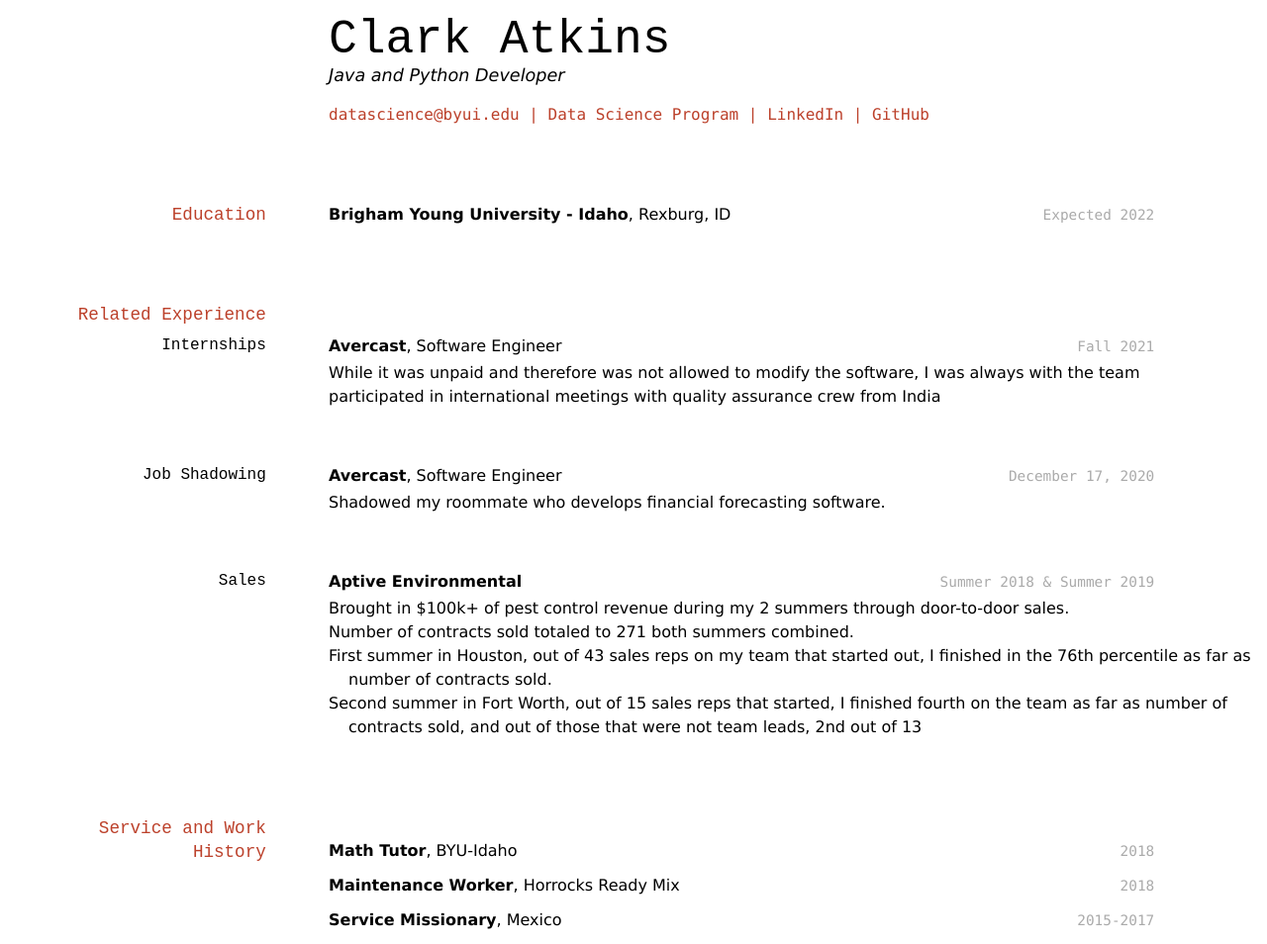
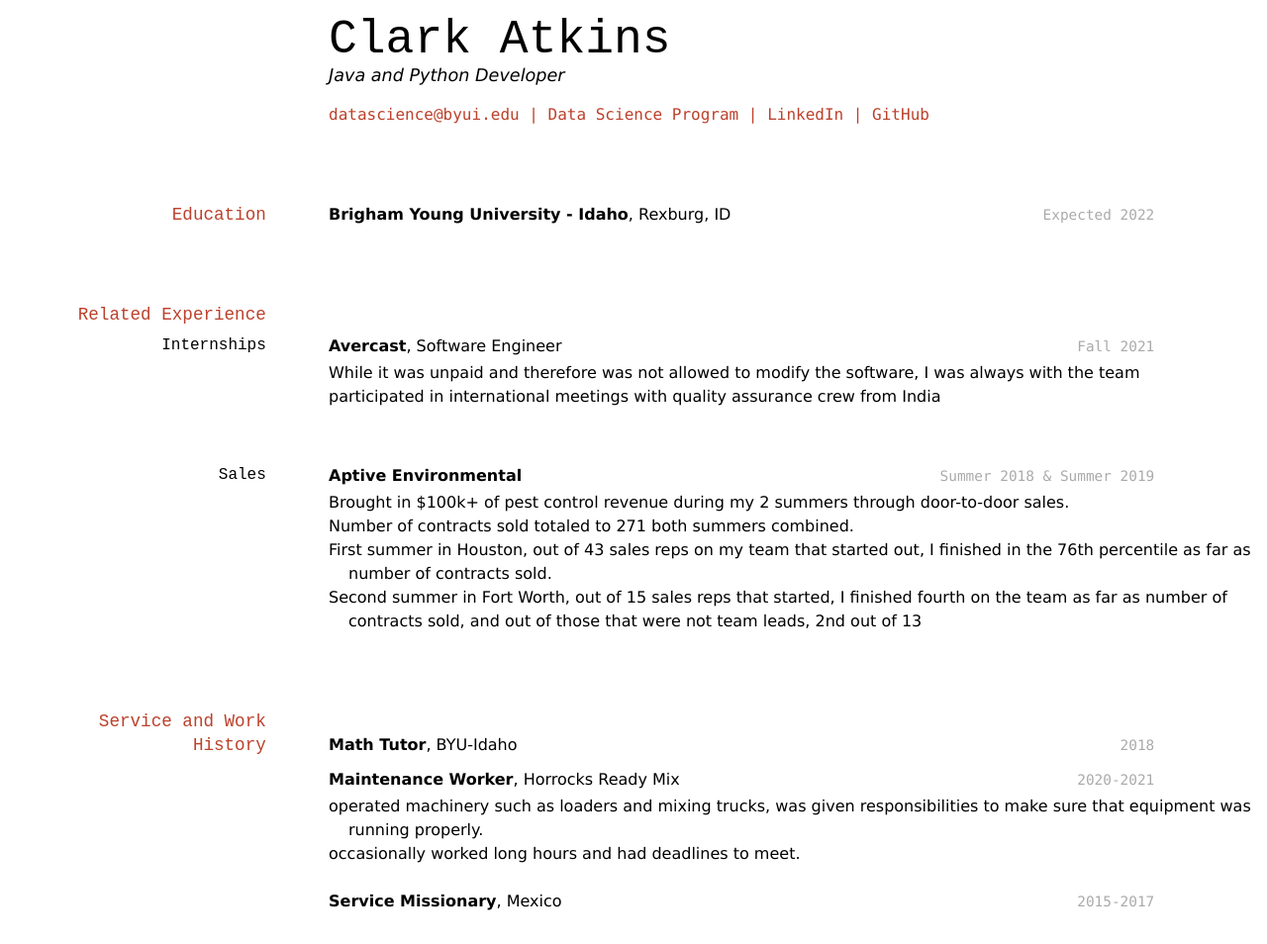
Before and after one commit to atk15003/atkins_resume, a Jekyll site: the page built from docs/index.md, in a window 1280 px wide. Shown: the whole page at 99% size. Built offline with Jekyll 4.4.1, drawn with Linux system fonts in a browser that asks for light colours.

Commit message:
Update index.md

```diff
--- a/docs/index.md
+++ b/docs/index.md
@@ -29,11 +29,6 @@ __Avercast__, Software Engineer
 - While it was unpaid and therefore was not allowed to modify the software, I was always with the team
 - participated in international meetings with quality assurance crew from India
 
-### Job Shadowing
-
-`December 17, 2020`
-__Avercast__, Software Engineer
-- Shadowed my roommate who develops financial forecasting software.
 
 ### Sales
 
@@ -50,13 +45,15 @@ __Aptive Environmental__
 `2018`
 __Math Tutor__, BYU-Idaho
 
-`2018`
+`2020-2021`
 __Maintenance Worker__, Horrocks Ready Mix
+- operated machinery such as loaders and mixing trucks, was given responsibilities to make sure that equipment was running properly.
+- occasionally worked long hours and had deadlines to meet.
+
 
 `2015-2017`
 __Service Missionary__, Mexico
-
-
+-
 
 <!-- ### Footer
 
```
